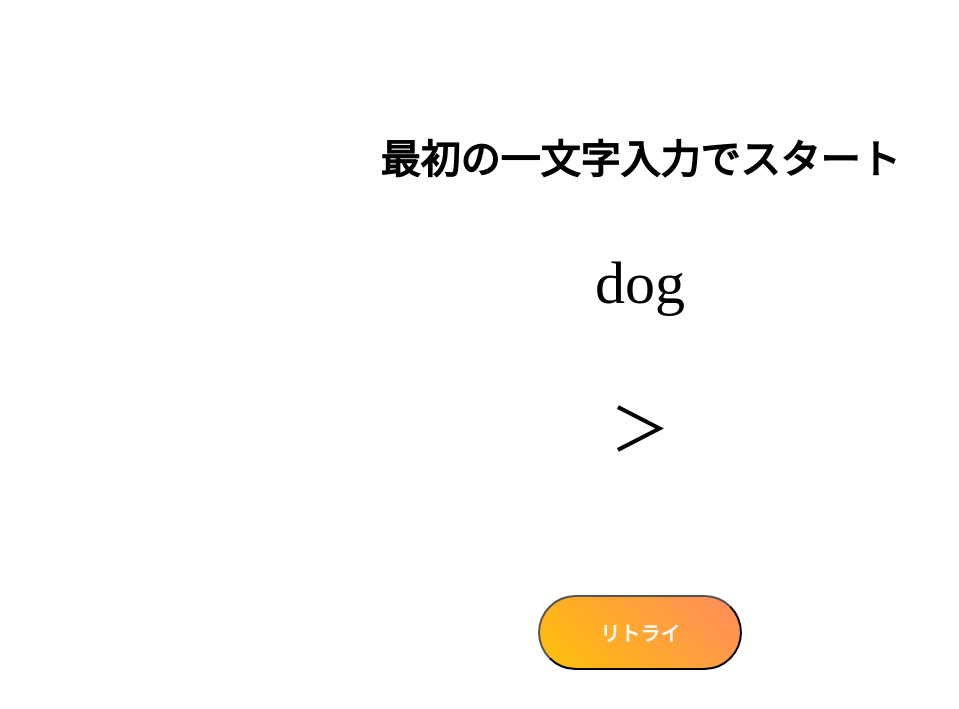
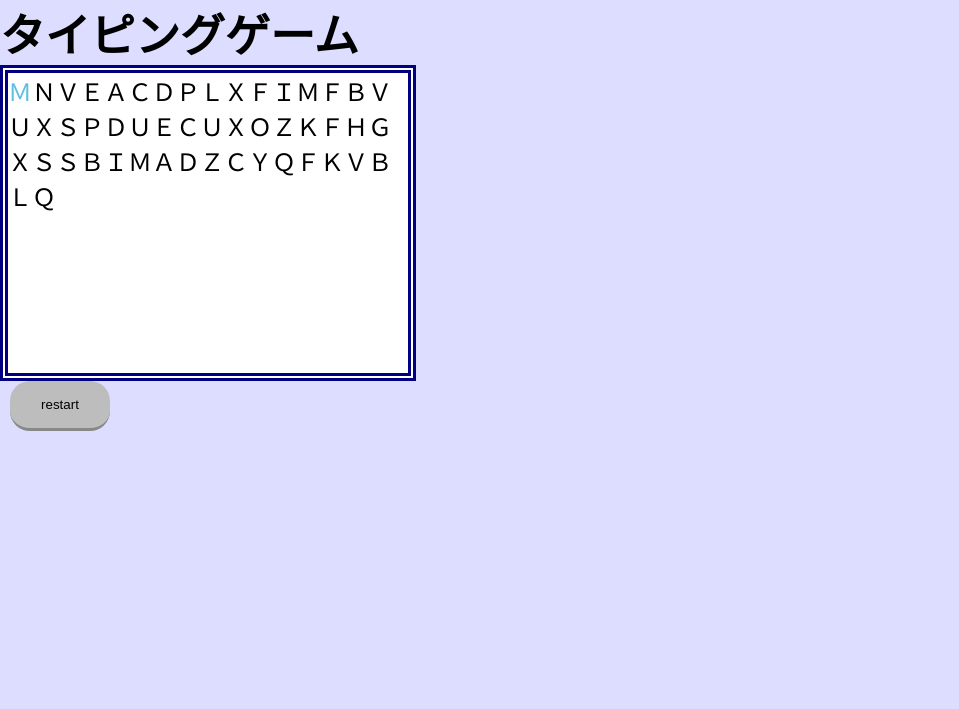
Before and after one commit to SotaTakeuchi/demo_typingapp, a Django app: page /typing_app/ in a window 1280 px wide. Shown: the top 709 px of the page, without its empty margins (0-959 px from the left). Run offline with Django 3.2, Linux system fonts and the light colour scheme.

Commit message:
Revert "Merge branch '板橋' of https://gitlab.com/s1f101901027/teamproject into 板橋"
This reverts commit 75ef1a78330efe49d80753d92af2e0210172a3c5, reversing
changes made to 07d399ac68ebbf3b61fe50a4cd0fcc1dbb96529d.

```diff
--- a/static/css/typing.css
+++ b/static/css/typing.css
@@ -1,29 +1,30 @@
 * {
-  text-align: center;
-  margin-top: 5%;
-}
+    margin: 0;
+    padding: 0;
+    border: 0;
+  }
 
-#time {
-  font-size: 40px;
-  font-weight: bold;
-}
-
-#mondai {
-  font-size: 60px;
-}
-
-#input {
-  font-size: 60px;
-}
-
-#retry {
-  display: inline-block;
-  padding: 21px 60px;
-  border-radius: 75px;
-  text-decoration: none;
-  color: #FFF;
-  background-image: linear-gradient(45deg, #FFC107 0%, #ff8b5f 100%);
-  transition: .4s;
-  font-size: 20px;
-  font-weight: bold;
-}
+  body {
+    background: #ddf;
+    font: 30px sans-serif;
+  }
+  #frame{
+    background: #ffffff;
+    font: 30px sans-serif;
+    border:8px double navy;
+    width:400px;
+    height:300px;
+    font-size:18pt;
+    overflow:auto;
+  }
+  #frame:first-letter{
+    color:#5bc0de;
+  }
+  #restart{
+    margin-left: 10px;
+    background: #BDBDBD;
+    border-bottom: solid 3px #888;
+    border-radius: 20px;
+    width: 100px;
+    height: 50px;
+  }
--- a/static/js/typing.js
+++ b/static/js/typing.js
@@ -1,206 +1,84 @@
-document.onkeydown = typeGame;  //キー押下時に関数typeGame()を呼び出す
+//0～25までの乱数を格納する配列
+var rand = new Array();
+//問題の文字列を格納
+var mondai = "";
+//何問目か格納
+var count = 0;
+//問題数
+var queNum = 50;
 
+/*--------------------------------------------*/
+
+//キー状態管理変数の定義
+var KEYS = new Array(256);
+//キーの状態を false （押されていない）で初期化
+for(var i=0; i<KEYS.length; i++) {
+    KEYS[i] = false;
+}
+//キーが押された時に呼び出される処理を指定
+window.onkeydown = function(e) {
+    //キーボードによる自動スクロールの防止
+    e.preventDefault();
+    //キーを押された状態に更新
+    KEYS[e.keyCode] = true;
+    typeGame();
+
+};
+//キーが離された時に呼び出される処理を指定
+window.onkeyup = function(e) {
+    //キーを離された状態に更新
+    KEYS[e.keyCode] = false;
+};
+//キーコードを格納する配列
+var kCode = new Array(65,66,67,68,69,70,71,72,73,
+                        74,75,76,77,78,79,80,81,82,
+                        83,84,85,86,87,88,89,90);
 //文字を格納する配列
-var moji = ["A","B","C","D","E","F","G","H","I",
-            "J","K","L","M","N","O","P","Q","R",
-            "S","T","U","V","W","X","Y","Z"];
-var moji_s = ["a","b","c","d","e","f","g","h","i",
-            "j","k","l","m","n","o","p","q","r",
-            "s","t","u","v","w","x","y","z"];
-//キーコードを格納する配列
-var kcode = new Array(65,66,67,68,69,70,71,72,73,
-                      74,75,76,77,78,79,80,81,82,
-                      83,84,85,86,87,88,89,90);
+var Alphabet = new Array("Ａ","Ｂ","Ｃ","Ｄ","Ｅ","Ｆ","Ｇ","Ｈ","Ｉ",
+                         "Ｊ","Ｋ","Ｌ","Ｍ","Ｎ","Ｏ","Ｐ","Ｑ","Ｒ",
+                         "Ｓ","Ｔ","Ｕ","Ｖ","Ｗ","Ｘ","Ｙ","Ｚ");
 
-//0～25までの乱数を格納する配列
-var rnd = new Array();
-//制限時間。０を含めた秒数。２なら、３秒
-var limit = 4;
-var sec,msec,timer;
-var miss_string,success;
-//スコア変数
-var rest= 0;
-var score = 0;
-//グローバル変数群
-var mondai      = "";   //問題の文字列を格納
-var input       = "";   //打ち込み内容
-var description = "";   //説明文の内容
-var mondaiCount = "";   //問題の文字列を格納
-var missType    = 0;    //入力ミスの回数
-var cnt = 0;            //入力数
+/*--------------------------------------------*/
 
-var ans = 0;            //回答数
+//タイピングゲームの問題をセットする
+function gameSet(){
+  //問題文とカウント数をクリアする
+  mondai = "";
+  count = 0;
+  //0～25までの乱数を queNum 個作成して配列randに格納する
+  for (var i = 0;i < queNum ;i++){
+    rand[i] = Math.floor( Math.random() * 26 );
+  }
 
-var endFlag = false;    //時間切れになったかどうか
-var typStart,typEnd;    //開始時と終了時の時刻を格納
+  //問題文の作成
+  for ( var i = 0 ; i < queNum ; i++){
+    mondai =  mondai + Alphabet[rand[i]];
+  }
 
-dat  = [
-{ "c_word": "dog"},
-{ "c_word": "cat"},
-{ "c_word": "pet"},
-{ "c_word": "bed"},
-{ "c_word": "bad"},
-];
-
-
-
-//問題の文字列をキーボード番号に対応させる。
-function ransu(mondai)
-{
-  for ( var i = 0 ; i < mondai.length ; i++ )
-  {
-    //i番目の文字列を探す
-    var serch = mondai.charAt(i);
-    //i番目にある文字列の番号を探す。
-    rnd[i] = moji.indexOf(serch);
-    if( rnd[i] < 0 )
-    {
-      rnd[i] = moji_s.indexOf(serch);
-    }
-  }
+  //問題枠に表示する
+  document.getElementById("frame").innerHTML = mondai;
 }
 
-//タイピングゲームの問題をセットする関数
-function gameSet()
-{
-  cnt=0;
+//キー入力を受け取る
+function typeGame(){
+    //入力されたキーコードと、問題文のキーコードを比較
+    if(KEYS[kCode[rand[count]]]){
+        //カウント数を＋１にする
+        count++;
 
-  mondai = dat[ans]['c_word'];
-  description = dat[ans]['c_description'];
-
-  mondaiCount = mondai.length;
-  //乱数作成関数の呼び出し
-  ransu(mondai);
-
-  //問題枠に表示する
-  document.getElementById("mondai").innerHTML =  mondai;
-  document.getElementById("input").innerHTML =  "<font class='test'>＞</font>";
-  document.getElementById("description").innerHTML = description;
+        //全文字入力したか確認
+        if (count < queNum){
+            //問題文の頭の一文字を切り取る
+            mondai = mondai.substring(1,mondai.Length);
+            //問題枠に表示する
+            document.getElementById("frame").innerHTML = mondai;
+        }else{
+            //問題枠にゲーム終了を表示
+            document.getElementById("frame").innerHTML = "終了します";
+        }
+    }
 }
 
-function timeCount(){
-  //全文字入力していたら、終了時間を記録する
-  typEnd = new Date();
+/*--------------------------------------------*/
 
-  //終了時間－開始時間で掛かったミリ秒を取得する
-  var keika = typEnd - typStart;
-  //1000で割って「切捨て」、秒数を取得
-  sec = limit - Math.floor( keika/1000 );
-
-  //1000で割った「余り(%で取得できる）」でミリ秒を取得
-  msec = 9 - Math.floor( (keika / 100) % 10);
-
-  //問題終了を告げる文字列を作成
-  var countTime="GAME終了まであと："+sec+"秒"+msec;
-
-  //現在残り時間の代入
-  document.getElementById("time").innerHTML =  countTime;
-
-  //スコア計算(余った秒数を足して行く)
-  rest = 4000 - keika;
-  score += rest;
-
-  //時間切れになった際の処理
-  if(sec == 0 && msec == 0)
-  {
-    document.getElementById("time").innerHTML =  '時間切れです。';
-    document.getElementById("mondai").innerHTML = '正答数：' + ans + '/' + (dat.length) + 'スコア：' + score;
-    clearTimeout(timer);
-    endFlag = true;
-    gameFinish();
-  }
-}
-
-
-//キー入力を受け取る関数
-//最初の一文字目が入力された時点でスタート
-function typeGame(evt)
-{
-  if(endFlag == false){
-    var kc;  //入力されたキーコードを格納する変数
-    //入力されたキーのキーコードを取得
-    if (document.all)
-    {
-      kc = event.keyCode;
-    }
-    else
-    {
-      kc = evt.which;
-    }
-
-    //入力されたキーコードと、問題文のキーコードを比較
-    if (kc == kcode[ rnd[cnt] ] && ans != dat.length)
-    {
-      //以下、キーコードが一致した時の処理
-      //最初の1文字が入力された時間を記録する
-      if (cnt==0 && ans==0)
-      {
-        timer = setInterval("timeCount()",100);
-        typStart = new Date();
-      }
-
-      cnt++; //カウント数を＋１にする
-
-      //全文字入力したか確認
-      if ( cnt < mondaiCount)
-      {
-        //問題文の頭の一文字を切り取る
-        input  = mondai.substring(0,cnt);
-
-        //問題枠に表示する
-        document.getElementById("mondai").innerHTML =  mondai;
-        document.getElementById("input").innerHTML =  "<font class='test'>＞</font>" +  input;
-        document.getElementById("description").innerHTML = description;
-        document.getElementById("missType").innerHTML = '合計ミスタイプ：' + missType + '回';
-      }
-      else
-      {
-        if(ans == dat.length-1)
-        {
-          ans++;
-          //全文字入力していたら、終了時間を記録する
-          typEnd = new Date();
-          //終了時間－開始時間で掛かったミリ秒を取得する
-          var keika = typEnd - typStart;
-          //1000で割って「切捨て」、秒数を取得
-          sec = Math.floor( keika/1000 );
-          //1000で割った「余り(%で取得できる）」でミリ秒を取得
-          msec = keika % 1000;
-          //問題終了を告げる文字列を作成
-          var fin="GAME終了　時間："+sec+"秒"+msec;
-          //問題枠にゲーム終了を表示
-
-          //タイマー終了
-          clearTimeout(timer);
-          document.getElementById("mondai").innerHTML = '全問正答！スコアは'+ score;
-          gameFinish();
-        }
-        else
-        {
-          ans++;
-          //一題解いたら時間リセット
-          typStart = new Date();
-          gameSet();
-        }
-      }
-    }
-    else if(ans != dat.length-1)
-    {
-      missType++;
-
-
-      document.getElementById("missType").innerHTML = '合計ミスタイプ：' + missType + '回';
-    }
-  }
-}
-
-//キー入力を受け取る関数
-function gameFinish(){
-  document.getElementById("time").innerHTML =  '終了';
-  document.getElementById("description").innerHTML = 'お疲れ様でした。';
-  document.getElementById("input").innerHTML =  "<font class='endTitle'>program</font> -> end;";
-  document.getElementById("missType").innerHTML = '合計ミスタイプ：' + missType + '回';
-
-  document.getElementById("retry").style.visibility = 'visible';
-
-}
+gameSet();
--- a/typing_app/templates/typing_app/Typing.html
+++ b/typing_app/templates/typing_app/Typing.html
@@ -9,30 +9,10 @@
 </head>
 
 
-
-<body onload="gameSet()">
-    <div id="main_typing">
-        <!-- 時間の表示 -->
-        <p id="time">最初の一文字入力でスタート</p>
-
-        <div class="question">
-            <!-- 出題 -->
-            <font id="mondai"></font>
-        </div>
-        <!-- タイピング済みの部分の表示 -->
-        <p id="input"></p>
-        <!-- ミスタイプ数の表示 -->
-        <p id="missType"></p>
-
-        <button id="retry" type="button" onclick="location.reload()" >
-            リトライ
-        </button>
-
-    </div>
-
-
-
-
+<body>
+    <h2>タイピングゲーム</h2>
+    <div id="frame"></div>
+    <input type="button" class="button" id="restart" value="restart" onclick="gameSet()">
     <script type="text/javascript" src="{% static 'js/typing.js' %}"></script>
 </body>
 
```
